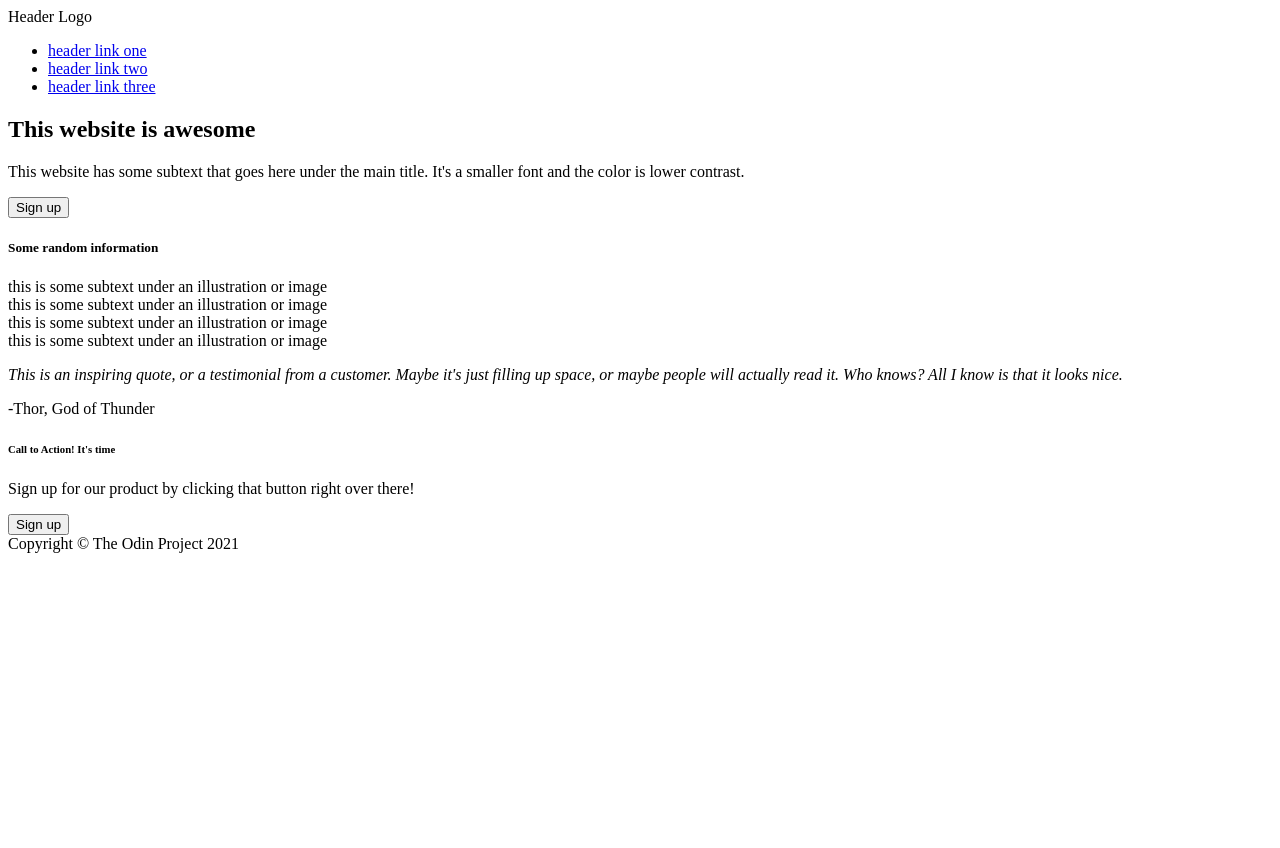
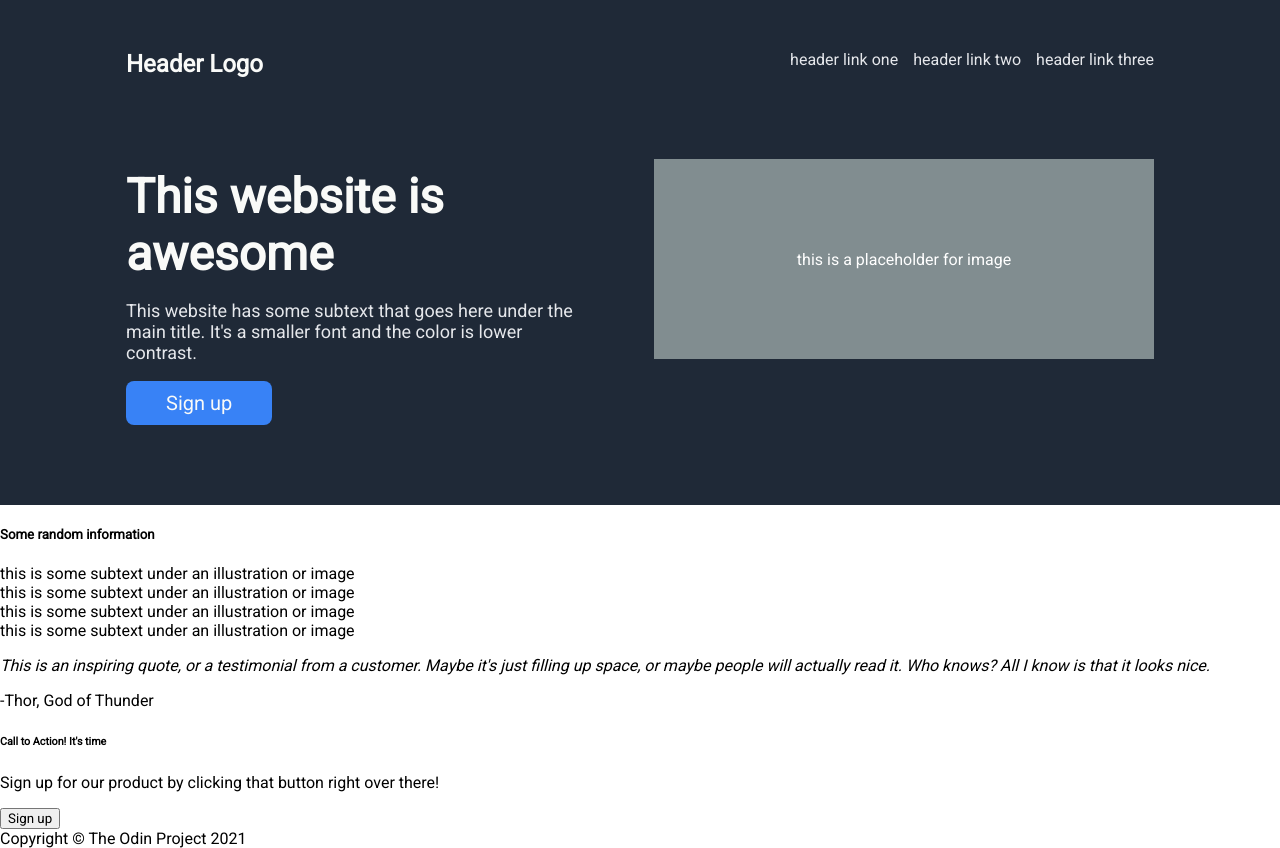
Before and after one commit to Ereiclo/landing_page, a plain HTML site: page index.html in a window 1280 px wide. Before the commit the page ends 800 px from the top, so only its background shows below. Drawn offline with Linux system fonts and the light colour scheme.

Commit message:
finished hero

```diff
--- a/index.html
+++ b/index.html
@@ -4,27 +4,34 @@
     <meta charset="UTF-8">
     <meta http-equiv="X-UA-Compatible" content="IE=edge">
     <meta name="viewport" content="width=device-width, initial-scale=1.0">
+    <link href='https://fonts.googleapis.com/css?family=Roboto' rel='stylesheet'>
     <link rel="stylesheet" href="style.css">
     <title>Landing Page</title>
 </head>
 <body>
-    <div class="header">
+    <div class="hero">
+        <div class="main">
+            <div class="main-text">
+
                 <div class="page-name">Header Logo</div>
+                <p class="t">This website is awesome</p>
+                <p class="secondary-text">This website has some subtext that goes here under
+                    the main title. It's a smaller font and the color is lower contrast.
+                </p>
+                <button>Sign up</button>
+            </div>
+            <div class="img-links">
                 <ul>
                     <li><a href="google.com">header link one</a></li>
                     <li><a href="google.com">header link two</a></li>
                     <li><a href="google.com">header link three</a></li>
                 </ul>
+
+                <div class="fake-image">this is a placeholder for image
             </div>
-    <div class="main">
-        <div class="main-text">
-            <h2>This website is awesome</h2>
-            <p>This website has some subtext that goes here under
-                the main title. It's a smaller font and the color is lower contrast.
-            </p>
-            <button>Sign up</button>
+
             </div>
-        <div class="image-placeholder"></div>
+        </div>
         </div>
     <div class="images">
         <h5>Some random information</h5>
--- a/style.css
+++ b/style.css
@@ -0,0 +1,100 @@
+
+*{
+    font-family: 'Roboto';
+}
+
+body{
+    margin: 0;
+}
+
+
+
+.hero{
+    padding: 50px 0px 80px 0px;
+    background-color: #1f2937;
+}
+
+.page-name{
+    margin: 0 0 90px 0;
+    color: #f9faf8;
+    font-size: 24px;
+    font-weight: bolder;
+}
+
+.img-links ul{
+    display: flex;
+    gap: 15px;
+    margin: 0 0 90px 0;
+    padding: 0;
+}
+
+.main-text{
+    max-width: 35%;
+    margin-right: 80px;
+    display: flex;
+    flex-direction: column;
+}
+
+.main-text .t{
+    font-weight: 800;
+    font-size: 48px;
+    color: #f9faf8;
+    margin: 0px;
+}
+
+.secondary-text{
+    font-size: 18px;
+    color: #e5e7eb;
+}
+
+
+.main{
+    display: flex;
+    justify-content: center;
+
+    /* background-color: #1f2937; */
+}
+
+.main-text button{
+    background-color: #3882f6;
+    color: #f9faf8;
+    align-self: flex-start;
+    border-radius: 8px;
+    font-size: 20px;
+    border: 0;
+    padding: 10px 40px;
+
+
+}
+
+
+li {
+    list-style: none;
+}
+
+
+
+a{
+    color: #e5e7eb;
+    text-decoration: none;
+
+}
+
+.img-links{
+    display: flex;
+    flex-direction: column;
+    align-items: flex-end;
+}
+
+.fake-image{
+    display: flex;
+    justify-content: center;
+    align-items: center;
+
+    width: 500px;
+    height: 200px;
+    background-color: rgb(129, 141, 144);
+    color: white;
+    /* flex: 1 1 100%; */
+
+}
```
Lines whose indentation alone changed are shown as unchanged.
